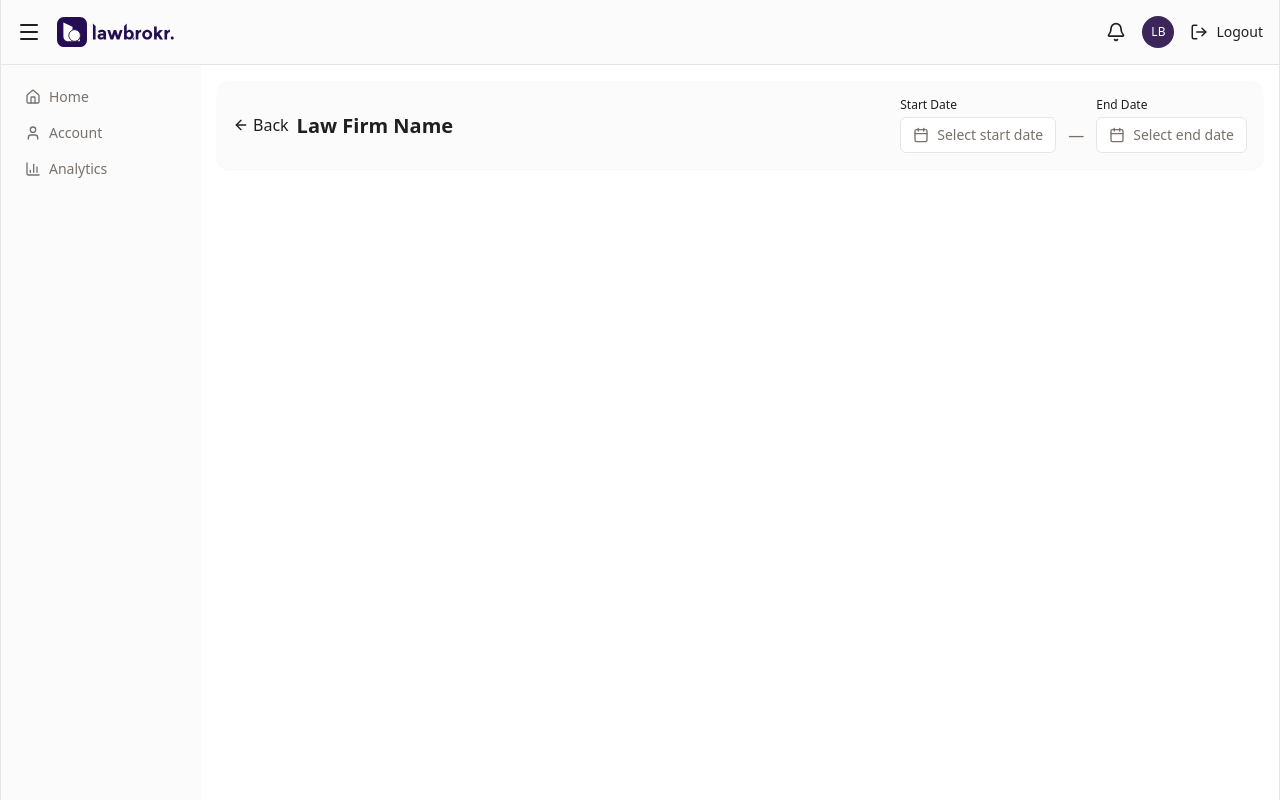
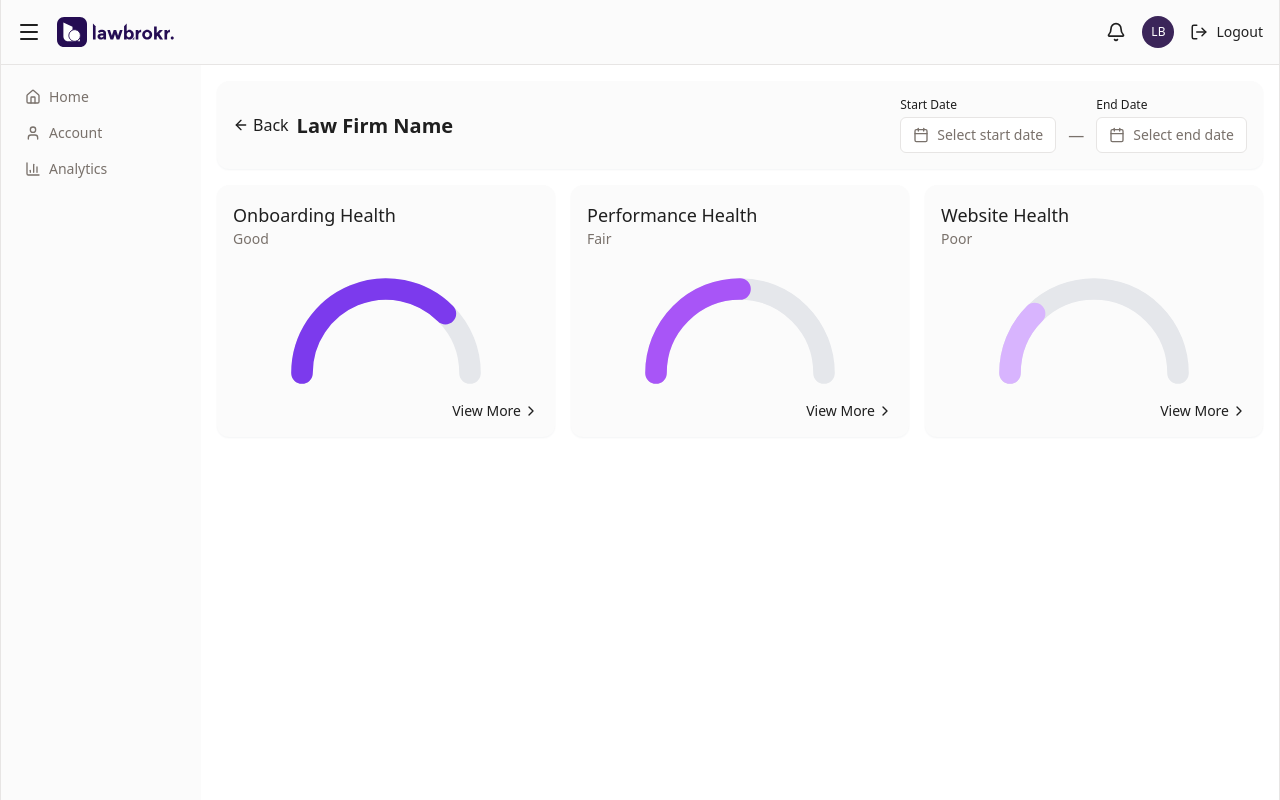
Before and after one commit to chris-lawbrokr/internal-dashboard, a Next.js app: page /account in a window 1280 px wide. Built offline with nearby package versions, Linux system fonts and the light colour scheme.

Commit message:
half circle charts

```diff
--- a/app/account/page.tsx
+++ b/app/account/page.tsx
@@ -9,16 +9,7 @@ import { Header } from "@/app/ui/Header";
 
 import { Card, CardContent } from "@/components/ui/card";
 import { DateRangePicker } from "@/components/ui/datepicker";
-import { UsersTable } from "@/app/ui/UsersTable";
-import { PieChart } from "@/app/ui/PieChart";
-import { LineChart } from "@/app/ui/LineChart";
-import { UsersMonthChart } from "@/app/ui/UsersMonthChart";
-import { UsersWeekChart } from "@/app/ui/UsersWeekChart";
-import { LeadsWeekChart } from "@/app/ui/LeadsWeekChart";
-import { WebsiteStatsCard } from "@/app/ui/WebsiteStatsCard";
-import { SalesMonthChart } from "@/app/ui/SalesMonthChart";
-import { UsersByCountryChart } from "@/app/ui/UsersByCountryChart";
-import { CountrySessionsChart } from "@/app/ui/CountrySessionsChart";
+import { GaugeChart } from "@/app/ui/GaugeChart";
 
 export default function Dashboard() {
   const [sidebarOpen, setSidebarOpen] = useState(true);
@@ -61,7 +52,29 @@ export default function Dashboard() {
             </CardContent>
           </Card>
 
-          <div className="min-w-[320px] flex flex-col gap-4 @xl:flex-row"></div>
+          <div className="min-w-[320px] flex flex-col gap-4 @xl:flex-row">
+            <GaugeChart
+              title="Onboarding Health"
+              label="Good"
+              value={75}
+              color="#7c3aed"
+              href="#"
+            />
+            <GaugeChart
+              title="Performance Health"
+              label="Fair"
+              value={50}
+              color="#a855f7"
+              href="#"
+            />
+            <GaugeChart
+              title="Website Health"
+              label="Poor"
+              value={25}
+              color="#d8b4fe"
+              href="#"
+            />
+          </div>
         </div>
       </div>
     </div>
--- /dev/null
+++ b/app/ui/GaugeChart.tsx
@@ -0,0 +1,84 @@
+"use client";
+
+import Link from "next/link";
+import { ChevronRight } from "lucide-react";
+import { Card, CardContent } from "@/components/ui/card";
+
+interface GaugeChartProps {
+  title: string;
+  label: string;
+  value: number; // 0-100
+  color: string;
+  href?: string;
+}
+
+function describeArc(
+  cx: number,
+  cy: number,
+  r: number,
+  startAngle: number,
+  endAngle: number
+) {
+  const start = {
+    x: cx + r * Math.cos((Math.PI * startAngle) / 180),
+    y: cy + r * Math.sin((Math.PI * startAngle) / 180),
+  };
+  const end = {
+    x: cx + r * Math.cos((Math.PI * endAngle) / 180),
+    y: cy + r * Math.sin((Math.PI * endAngle) / 180),
+  };
+  const largeArc = endAngle - startAngle > 180 ? 1 : 0;
+  return `M ${start.x} ${start.y} A ${r} ${r} 0 ${largeArc} 1 ${end.x} ${end.y}`;
+}
+
+export function GaugeChart({ title, label, value, color, href }: GaugeChartProps) {
+  const cx = 100;
+  const cy = 90;
+  const r = 70;
+  const strokeWidth = 18;
+
+  // Full arc goes from 180° to 360° (left to right, bottom half of circle = top visually since SVG y is flipped)
+  const trackPath = describeArc(cx, cy, r, 180, 360);
+  // Value arc: map 0-100 to 180°-360°
+  const endAngle = 180 + (value / 100) * 180;
+  const valuePath = value > 0 ? describeArc(cx, cy, r, 180, endAngle) : "";
+
+  return (
+    <Card className="flex-1 p-4">
+      <CardContent className="flex flex-col">
+        <h3 className="text-lg font-medium">{title}</h3>
+        <p className="text-sm text-muted-foreground">{label}</p>
+        <div className="flex justify-center py-4">
+          <svg viewBox="0 0 200 100" className="w-full max-w-[240px]">
+            <path
+              d={trackPath}
+              fill="none"
+              stroke="#e5e7eb"
+              strokeWidth={strokeWidth}
+              strokeLinecap="round"
+            />
+            {value > 0 && (
+              <path
+                d={valuePath}
+                fill="none"
+                stroke={color}
+                strokeWidth={strokeWidth}
+                strokeLinecap="round"
+              />
+            )}
+          </svg>
+        </div>
+        {href && (
+          <div className="flex justify-end">
+            <Link
+              href={href}
+              className="text-sm hover:underline flex items-center gap-0.5"
+            >
+              View More <ChevronRight className="w-4 h-4" />
+            </Link>
+          </div>
+        )}
+      </CardContent>
+    </Card>
+  );
+}
```
